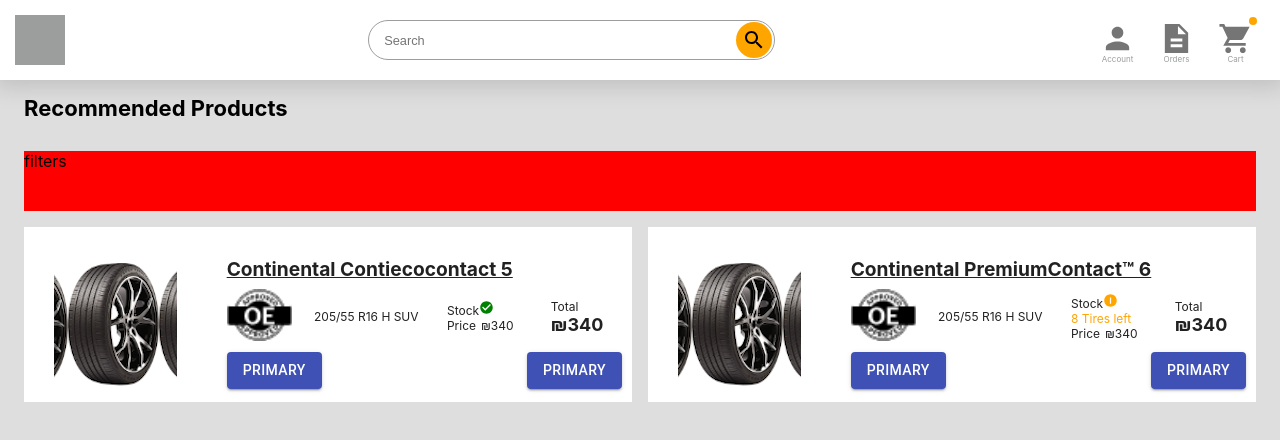
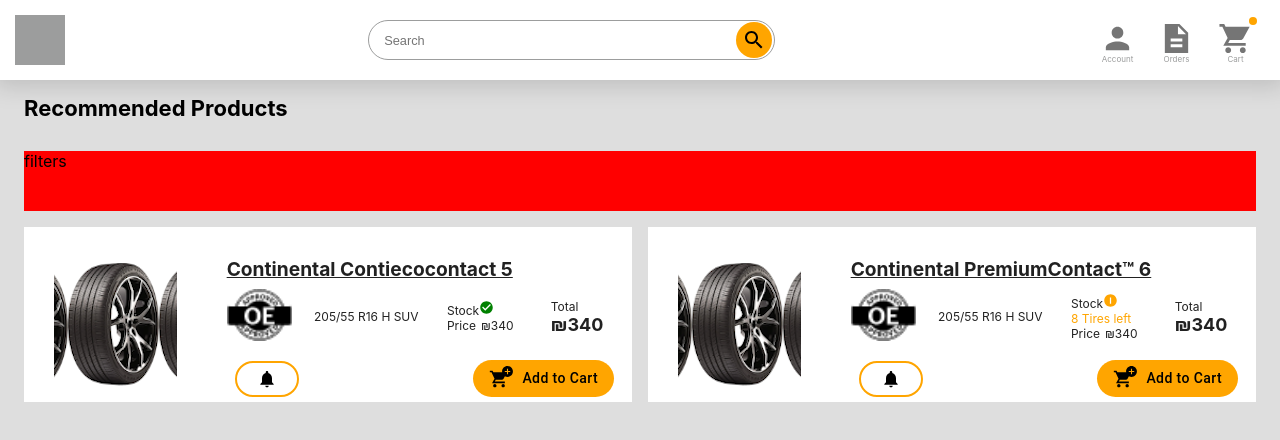
Before and after one commit to apomarinov/react-responsive, a React (Create React App) app: page / in a window 1280 px wide. Shown: the top 440 px of the page. Built offline with nearby package versions, Linux system fonts and the light colour scheme.

Commit message:
add custom buttons

```diff
--- /dev/null
+++ b/src/components/CustomButton.js
@@ -0,0 +1,76 @@
+import React from 'react';
+import makeStyles from "@material-ui/core/styles/makeStyles";
+import {createStyles} from "@material-ui/core";
+import withStyles from "@material-ui/core/styles/withStyles";
+import Button from "@material-ui/core/Button";
+
+const useStyles = makeStyles((theme) =>
+    createStyles({
+        marginLeft: {
+            margin: "0 0 0 7px"
+        },
+        marginZero: {
+            margin: 0
+        },
+        invertedButton: {
+            backgroundColor: 'white',
+            border: `2px solid #${theme.colors.button.background}`
+        }
+    }),
+);
+
+const StyledButton = withStyles((theme) => ({
+    root: {
+        color: "black",
+        borderRadius: '30px',
+        textTransform: 'none',
+        backgroundColor: theme.colors.button.background,
+        '&:hover': {
+            backgroundColor: theme.colors.button.background,
+        },
+    },
+    startIcon: { }
+}))(Button);
+
+const InvertedButton = withStyles((theme) => ({
+    root: {
+        backgroundColor: 'white',
+        border: `2px solid ${theme.colors.button.background}`,
+        '&:hover': {
+            backgroundColor: 'white',
+        },
+    },
+    startIcon: { }
+}))(StyledButton);
+
+const CustomButton = (props) => {
+    const {noMargin, inverted, ...btnProps} = props;
+    const classes = useStyles();
+    let btnClass = classes.marginLeft;
+    if (props.children || noMargin) {
+        btnClass = classes.marginZero;
+    }
+    return (
+        <React.Fragment>
+            {inverted ? (
+                <InvertedButton
+                    {...btnProps}
+                    disableElevation
+                    classes={{startIcon: btnClass}}
+                >
+                    {props.children}
+                </InvertedButton>
+            ) : (
+                <StyledButton
+                    {...btnProps}
+                    disableElevation
+                    classes={{startIcon: btnClass}}
+                >
+                    {props.children}
+                </StyledButton>
+            )}
+        </React.Fragment>
+    );
+};
+
+export default CustomButton;
--- /dev/null
+++ b/src/components/IconSuperscript.js
@@ -0,0 +1,28 @@
+import React from 'react';
+import makeStyles from "@material-ui/core/styles/makeStyles";
+import {createStyles} from "@material-ui/core";
+
+const useStyles = makeStyles((theme) =>
+    createStyles({
+        superscript: {
+            fontSize: '10px',
+            position: 'relative',
+            top: '-4px',
+            left: '-8px',
+        },
+    }),
+);
+
+const IconSuperscript = (props) => {
+    const classes = useStyles();
+    return (
+        <React.Fragment>
+            {props.icon}
+            <span className={classes.superscript}>
+                {props.superscript}
+            </span>
+        </React.Fragment>
+    );
+};
+
+export default IconSuperscript;
--- a/src/components/SearchField.js
+++ b/src/components/SearchField.js
@@ -4,7 +4,6 @@
 import SearchIcon from '@material-ui/icons/Search';
 import withWidth from "@material-ui/core/withWidth";
 import SearchButton from "./SearchButton";
-
 
 const useStyles = makeStyles((theme) =>
     createStyles({
--- a/src/components/product/Buttons.js
+++ b/src/components/product/Buttons.js
@@ -1,7 +1,13 @@
 import useStyles from "./styles";
 import React from "react";
 import Grid from "@material-ui/core/Grid";
-import Button from "@material-ui/core/Button";
+import CustomButton from "../CustomButton";
+import ShoppingCartSharpIcon from "@material-ui/icons/ShoppingCartSharp";
+import AddCircleIcon from '@material-ui/icons/AddCircle';
+import IconSuperscript from "../IconSuperscript";
+import NotificationsIcon from '@material-ui/icons/Notifications';
+
+
 
 const Buttons = (props) => {
     const {
@@ -18,14 +24,29 @@
                 spacing={1}
             >
                 <Grid item>
-                    <Button variant="contained" color="primary">
-                        Primary
-                    </Button>
+                    <CustomButton
+                        variant="contained"
+                        color="default"
+                        className={classes.button}
+                        startIcon={<NotificationsIcon/>}
+                        inverted
+                        noMargin
+                    />
                 </Grid>
                 <Grid item>
-                    <Button variant="contained" color="primary">
-                        Primary
-                    </Button>
+                    <CustomButton
+                        variant="contained"
+                        color="default"
+                        className={classes.button}
+                        startIcon={
+                            <IconSuperscript
+                                icon={<ShoppingCartSharpIcon fontSize="small"/>}
+                                superscript={<AddCircleIcon style={{ fontSize: 13 }}/>}
+                            />
+                        }
+                    >
+                        Add to Cart
+                    </CustomButton>
                 </Grid>
             </Grid>
         </React.Fragment>
--- a/src/components/product/styles.js
+++ b/src/components/product/styles.js
@@ -18,6 +18,9 @@
         },
         details: {
             fontSize: "12px"
+        },
+        button: {
+            margin: theme.spacing(1),
         },
         approved: {
             width: '65px',
```
